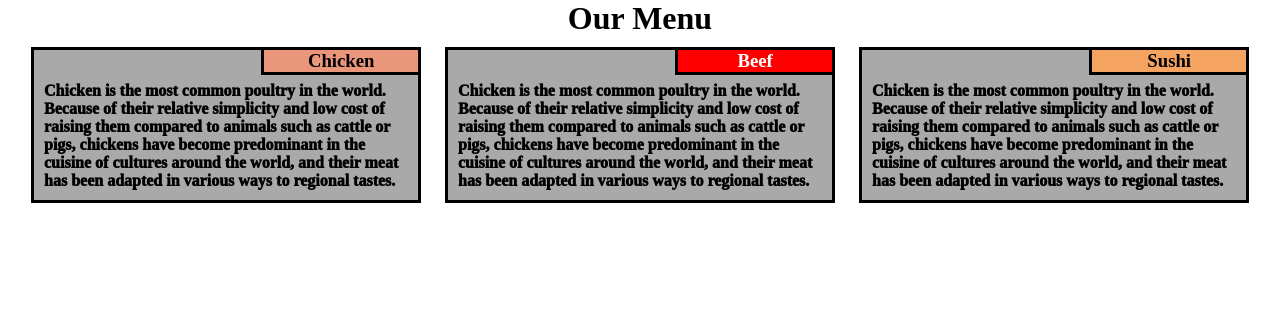
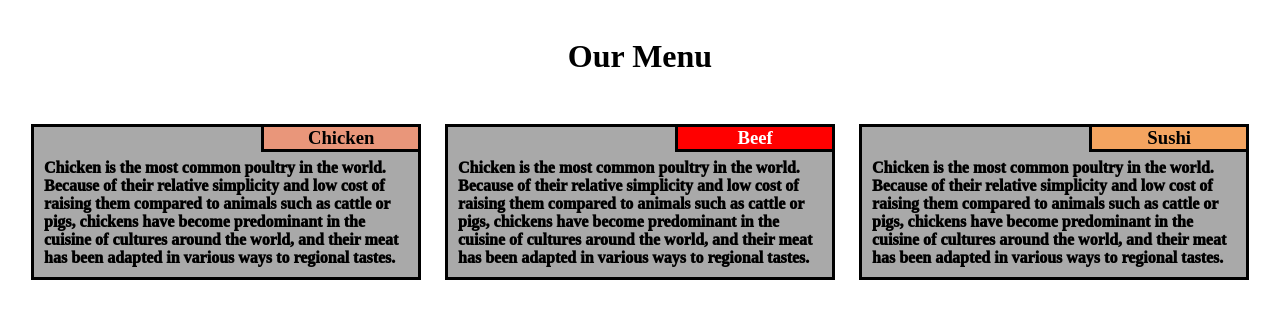
Before and after one commit to damirn29/module2-solution-Coursera, a plain HTML site: page index.html in a window 1280 px wide. Drawn offline with Linux system fonts and the light colour scheme.

Commit message:
Update style.css

```diff
--- a/style/style.css
+++ b/style/style.css
@@ -4,11 +4,13 @@
 }
 h1 {
     text-align: center;
+    margin: 3%;
 
 }
 
 .main{
     text-align: center;
+
 }
 .block1{
     border: 3px solid black;
```
